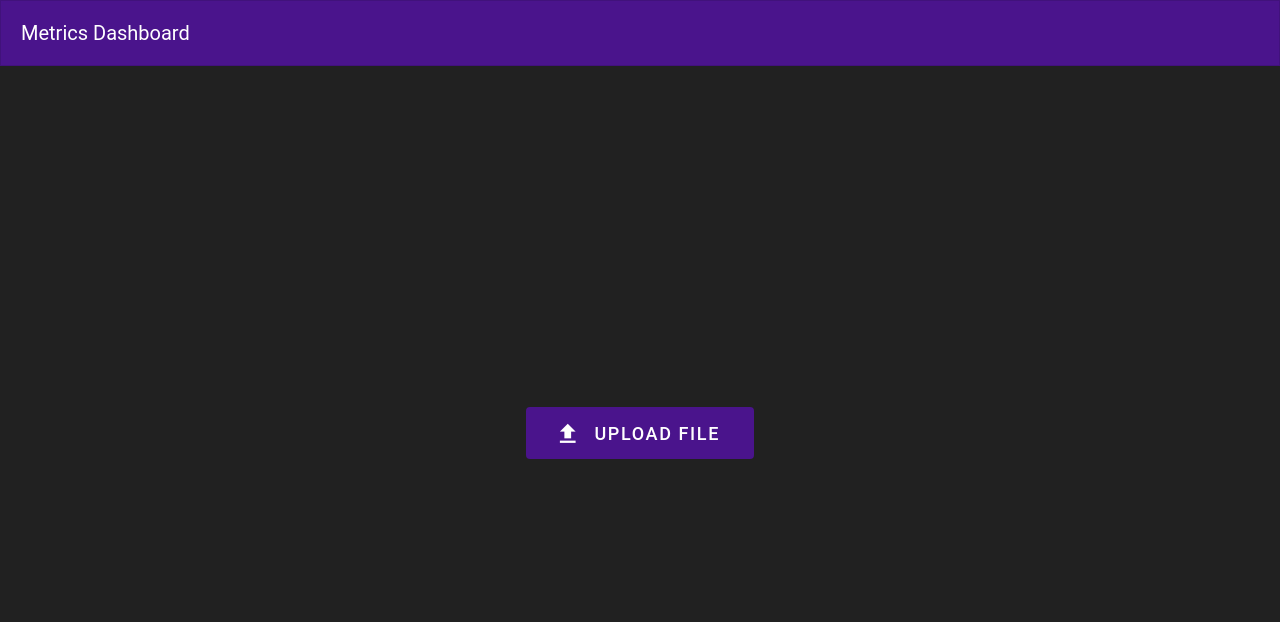
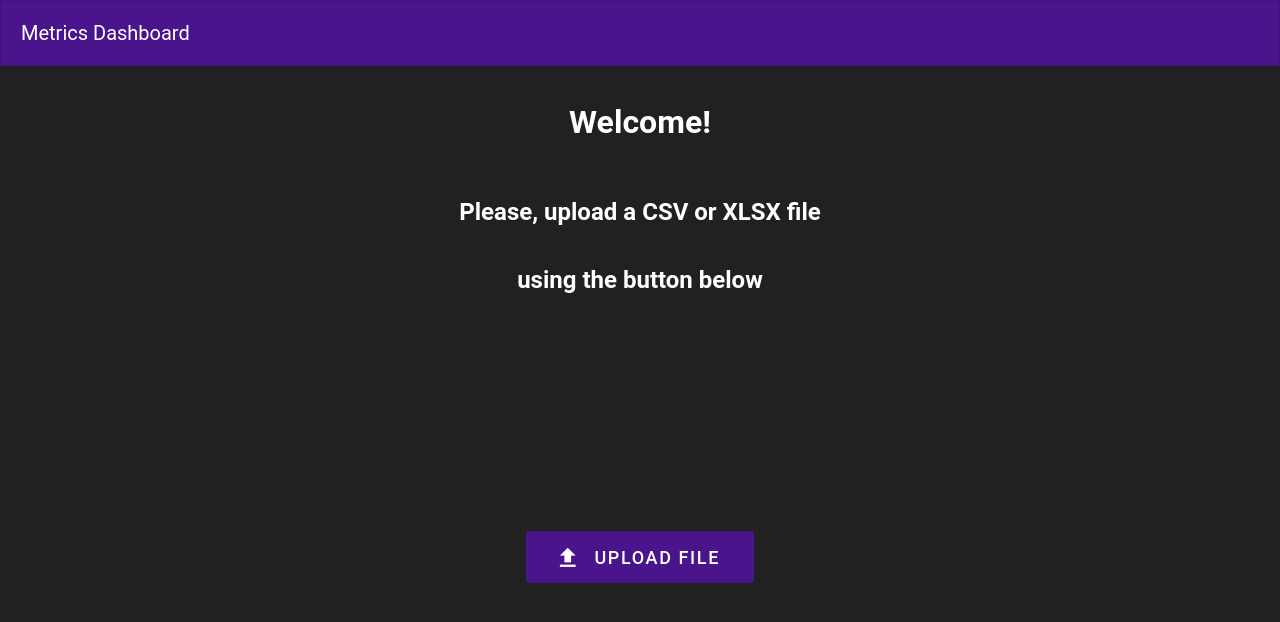
Before and after one commit to MatheusT45/metrics-dashboard, a Vue app in the folder web/: page / in a window 1280 px wide. Shown: the top 622 px of the page. Built offline with nearby package versions, Linux system fonts and the light colour scheme.

Commit message:
add welcome message

```diff
--- a/web/src/App.vue
+++ b/web/src/App.vue
@@ -59,6 +59,9 @@ watch(selectedPlanFilter, async (filterSubscriptionPlan) => {
         title="Metrics Dashboard"
         class="bg-purple-darken-4"
       ></v-toolbar>
+      <h1 v-if="!fileUploaded">Welcome!</h1>
+      <h2 v-if="!fileUploaded">Please, upload a CSV or XLSX file</h2>
+      <h2 v-if="!fileUploaded">using the button below</h2>
       <Upload v-if="!fileUploaded" @onUpload="onUpload" />
       <v-container v-if="!!fileUploaded" class="chart-container">
         <h1>Graphs</h1>
@@ -81,7 +84,7 @@ watch(selectedPlanFilter, async (filterSubscriptionPlan) => {
             ></v-select>
             <v-select
               v-model="selectedPlanFilter"
-              label="Month"
+              label="Subscription Plan"
               :items="['All', 'Monthly', 'Yearly']"
               variant="outlined"
               class="options-select"
@@ -115,7 +118,7 @@ main {
 }
 
 h1 {
-  margin-bottom: 2rem;
+  margin: 2rem 0;
   text-align: center;
 }
 
--- a/web/src/components/Upload.vue
+++ b/web/src/components/Upload.vue
@@ -2,7 +2,6 @@
 import { ref } from "vue";
 
 const isSelecting = ref(false);
-const file = ref(null);
 const uploader = ref<any>(null);
 
 const handleFileImport = () => {
```
